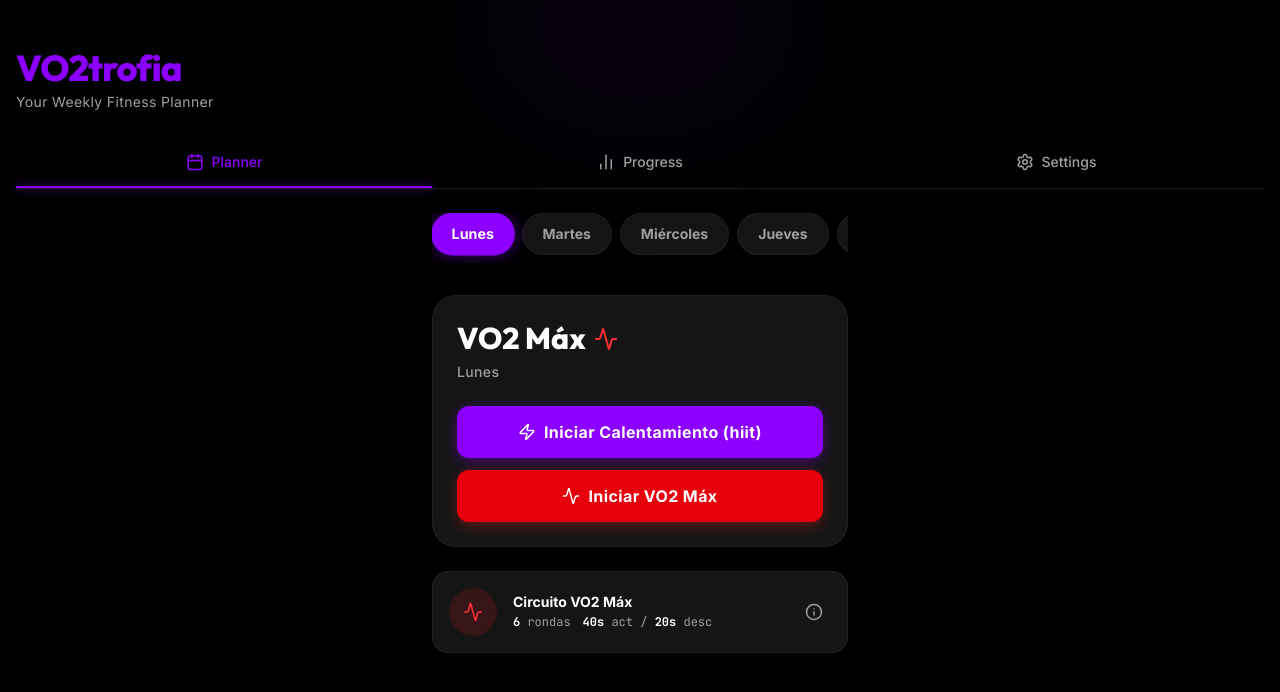
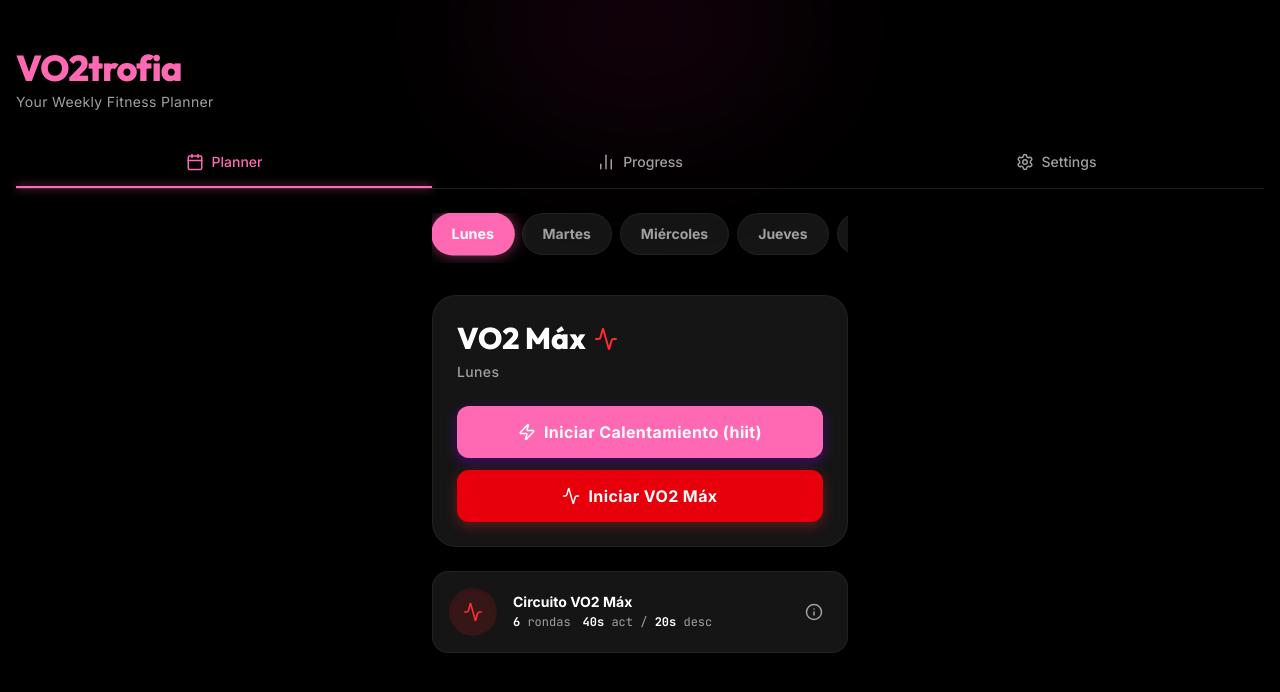
Before and after one commit to aleashiashi12/VO2trofia-Final-, a React (Vite) app: page / in a window 1280 px wide. Shown: the top 692 px of the page. Built offline with nearby package versions, Linux system fonts and the light colour scheme.

Commit message:
feat: Update neon purple color scheme
Replaces the existing neon purple color palette with a more vibrant pink hue. This change affects various UI elements to align with a refreshed visual theme.

```diff
--- a/src/components/TopNav.tsx
+++ b/src/components/TopNav.tsx
@@ -45,7 +45,7 @@ export const TopNav: React.FC<TopNavProps> = ({ activeTab, onChange }) => {
               {isActive && (
                 <motion.div
                   layoutId="activeTabIndicator"
-                  className="absolute bottom-0 left-0 right-0 h-0.5 bg-[var(--color-neon-purple-light)] shadow-[0_0_8px_rgba(140,0,255,0.8)]"
+                  className="absolute bottom-0 left-0 right-0 h-0.5 bg-[var(--color-neon-purple-light)] shadow-[0_0_8px_rgba(255,105,180,0.8)]"
                 />
               )}
             </button>
--- a/src/components/WorkoutSession.tsx
+++ b/src/components/WorkoutSession.tsx
@@ -489,7 +489,7 @@ export const WorkoutSession: React.FC<WorkoutSessionProps> = ({ title, exercises
                   );
                 } else {
                   return (
-                    <div className="bg-[var(--color-neon-purple)]/5 border border-[var(--color-neon-purple)]/30 rounded-2xl p-4 mb-4 text-center shadow-[0_0_20px_rgba(102,0,204,0.1)] w-full">
+                    <div className="bg-[var(--color-neon-purple)]/5 border border-[var(--color-neon-purple)]/30 rounded-2xl p-4 mb-4 text-center shadow-[0_0_20px_rgba(255,20,147,0.1)] w-full">
                        <div className="text-[var(--color-neon-purple-light)] font-bold text-[10px] uppercase tracking-[0.2em] mb-2 flex items-center justify-center gap-1.5 flex-wrap">
                           <Zap size={14} className="animate-pulse" /> RENDIMIENTO MANTENIDO
                        </div>
@@ -675,7 +675,7 @@ export const WorkoutSession: React.FC<WorkoutSessionProps> = ({ title, exercises
               <div className="flex gap-2 mt-3 animate-in fade-in slide-in-from-top-1">
                 <button
                   onClick={() => setRepsConfirmed(true)}
-                  className="flex-1 py-3 bg-[var(--color-neon-purple-light)] hover:bg-[var(--color-neon-purple)] text-white text-sm font-bold uppercase tracking-widest rounded-xl shadow-[0_4px_14px_0_rgba(140,0,255,0.39)] transition-all active:scale-95"
+                  className="flex-1 py-3 bg-[var(--color-neon-purple-light)] hover:bg-[var(--color-neon-purple)] text-white text-sm font-bold uppercase tracking-widest rounded-xl shadow-[0_4px_14px_0_rgba(255,105,180,0.39)] transition-all active:scale-95"
                 >
                   <Check className="inline-block flex-shrink-0" size={16} /> Confirmar {currentReps}
                 </button>
--- a/src/index.css
+++ b/src/index.css
@@ -6,8 +6,8 @@
   --color-oled-bg: #0a0a0a;
   --color-oled-card: #151515;
   --color-oled-card-hover: #1e1e1e;
-  --color-neon-purple: #6600cc;
-  --color-neon-purple-light: #8c00ff;
+  --color-neon-purple: #ff1493; /* DeepPink */
+  --color-neon-purple-light: #ff69b4; /* HotPink */
   --color-neon-green: #00FF00;
   --color-neon-green-alt: #39FF14;
   --color-text-main: #FFFFFF;
@@ -43,7 +43,7 @@ body.light-mode {
   --color-oled-card-hover: #e5e5e5;
   --color-text-main: #111111;
   --color-text-muted: #666666;
-  --color-neon-purple: #4d0099; /* Darker bluish-purple for contrast */
+  --color-neon-purple: #c1121f; /* Darker pink-red for contrast */
   --color-neon-green: #15803d; /* Darker green for contrast */
 }
 
@@ -63,5 +63,5 @@ body.light-mode {
 }
 
 ::-webkit-scrollbar-thumb:hover {
-  background: rgba(140, 0, 255, 0.5); /* var(--color-neon-purple-light) */
+  background: rgba(255, 105, 180, 0.5); /* var(--color-neon-purple-light) */
 }
--- a/src/tabs/ProgressTab.tsx
+++ b/src/tabs/ProgressTab.tsx
@@ -354,7 +354,7 @@ export const ProgressTab: React.FC = () => {
       <div className="bg-[var(--color-oled-card)] rounded-3xl p-6 border border-white/5 shadow-lg shadow-black/50 relative overflow-hidden">
         {savedSuccess && (
           <div className="absolute inset-0 z-20 flex items-center justify-center bg-[var(--color-neon-purple)]/20 backdrop-blur-md animate-in fade-in duration-300">
-            <div className="bg-[var(--color-oled-black)] border border-[var(--color-neon-purple)] text-[var(--color-neon-purple-light)] px-5 py-2.5 rounded-full font-bold text-xs uppercase tracking-widest shadow-[0_0_20px_rgba(102,0,204,0.4)]">
+            <div className="bg-[var(--color-oled-black)] border border-[var(--color-neon-purple)] text-[var(--color-neon-purple-light)] px-5 py-2.5 rounded-full font-bold text-xs uppercase tracking-widest shadow-[0_0_20px_rgba(255,20,147,0.4)]">
               Registro Sincronizado
             </div>
           </div>
@@ -412,7 +412,7 @@ export const ProgressTab: React.FC = () => {
 
           <button
             type="submit"
-            className="w-full mt-3 py-4 bg-[var(--color-neon-purple-light)] hover:bg-[var(--color-neon-purple)] shadow-[0_4px_14px_0_rgba(140,0,255,0.39)] uppercase tracking-widest text-white font-extrabold text-[11px] rounded-xl flex items-center justify-center transition-all active:scale-95"
+            className="w-full mt-3 py-4 bg-[var(--color-neon-purple-light)] hover:bg-[var(--color-neon-purple)] shadow-[0_4px_14px_0_rgba(255,105,180,0.39)] uppercase tracking-widest text-white font-extrabold text-[11px] rounded-xl flex items-center justify-center transition-all active:scale-95"
           >
             <Save size={16} className="mr-2" />
             Guardar Datos
--- a/src/tabs/WorkoutTab.tsx
+++ b/src/tabs/WorkoutTab.tsx
@@ -170,7 +170,7 @@ export const WorkoutTab: React.FC = () => {
             className={clsx(
               "px-5 py-2.5 rounded-full text-sm font-bold whitespace-nowrap transition-all duration-300",
               currentDay === day.id
-                ? "bg-[var(--color-neon-purple-light)] text-white shadow-[0_0_15px_rgba(140,0,255,0.5)] transform scale-[1.02]"
+                ? "bg-[var(--color-neon-purple-light)] text-white shadow-[0_0_15px_rgba(255,105,180,0.5)] transform scale-[1.02]"
                 : "bg-[var(--color-oled-card)] border border-white/5 text-[var(--color-text-muted)] hover:text-white hover:bg-white/5"
             )}
           >
```
